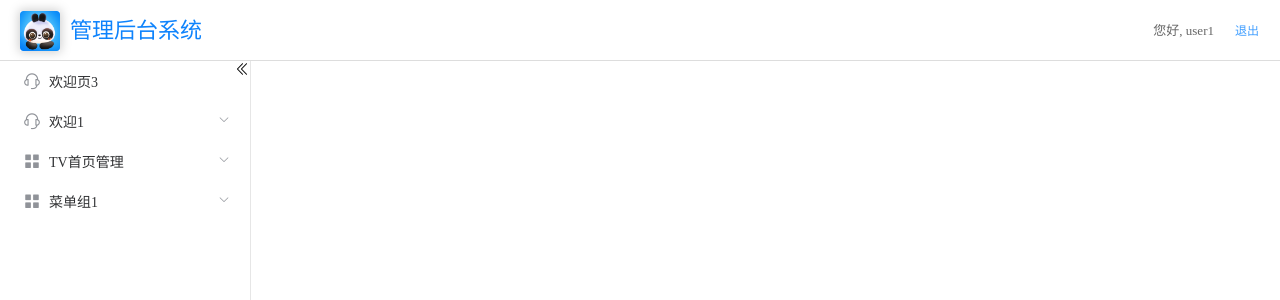
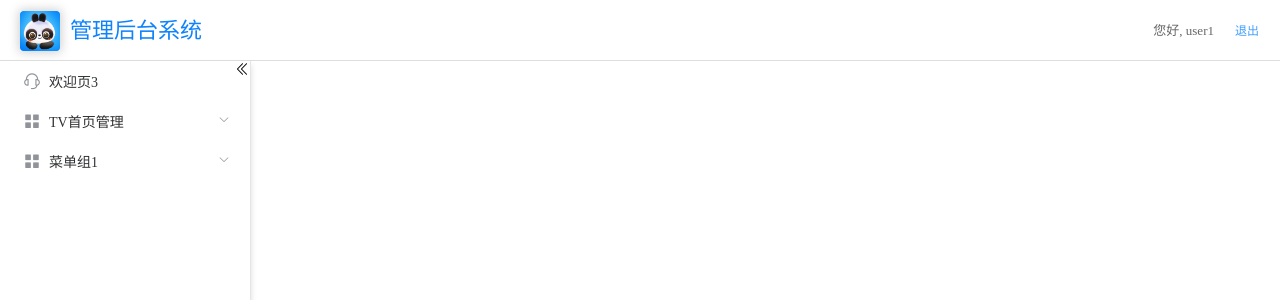
Before and after one commit to HomeEmail/element-superAdmin, a Vue app: page /wc in a window 1280 px wide. Shown: the top 300 px of the page. Built offline with nearby package versions, Linux system fonts and the light colour scheme.

Commit message:
路由组件可以缓存

```diff
--- a/src/components/Home.vue
+++ b/src/components/Home.vue
@@ -21,7 +21,7 @@
       <div class="asideCollapseBtLine" @click="collapseBtClick"><i :class="isCollapse ? 'el-icon-d-arrow-right' : 'el-icon-d-arrow-left'"></i></div> <!-- el-icon-d-arrow-right -->
     </div>
     <div class="mainBox" :style="mainBoxCss">
-      <router-view></router-view>
+      <keep-alive :include="cacheRoutes"><router-view></router-view></keep-alive>
     </div>
   </div>
 
@@ -59,6 +59,22 @@
         return {
           left:this.asideWidth+'px',
         };
+      },
+      cacheRoutes(){
+        let ary=[];
+        let tempFn=(a)=>{
+          a.forEach((v,i)=>{
+            if(!!v.meta&&!!v.meta.needCache){
+              !!v.name&&ary.push(v.name);
+            }
+            if(!!v.children&&v.children.length>0){
+              tempFn(v.children);
+            }
+          });
+        };
+        tempFn(this.routes);
+        console.log('cacheRoutes',ary);
+        return ary;
       },
     },
     components:{
@@ -131,6 +147,7 @@
       white-space: nowrap;
       .submenuTitle{
         padding-left: 64px;
+        display: none;
       }
     }
     .el-submenu__icon-arrow {
@@ -181,6 +198,8 @@
     position: relative;
     z-index: 2;
     overflow:auto;
+    transition: all 300ms;
+    box-shadow: 0px 4px 6px 0px #dddddd;
   }
   .mainBox{
     overflow:auto;
@@ -190,6 +209,7 @@
     right: 0px;
     top:0px;
     z-index: 1;
+    transition: all 300ms;
   }
   .el-menu{
     border-right:0px;
--- a/src/components/contentRouter.vue
+++ b/src/components/contentRouter.vue
@@ -1,3 +1,33 @@
 <template>
-  <router-view></router-view>
+  <keep-alive :include="cacheRoutes"><router-view></router-view></keep-alive>
 </template>
+<script>
+import routesConfig from '@/router/config.js';
+export default {
+  name:'contentRouter',
+  data() {
+    return {
+      routes:routesConfig,
+    }
+  },
+  computed: {
+    cacheRoutes(){
+      let ary=[];
+      let tempFn=(a)=>{
+        a.forEach((v,i)=>{
+          if(!!v.meta&&!!v.meta.needCache){
+            !!v.name&&ary.push(v.name);
+          }
+          if(!!v.children&&v.children.length>0){
+            tempFn(v.children);
+          }
+        });
+      };
+      tempFn(this.routes);
+      console.log('cacheRoutes',ary);
+      return ary;
+    },
+  },
+
+}
+</script>
--- a/src/router/config.js
+++ b/src/router/config.js
@@ -13,7 +13,6 @@ export default [
       icon:'el-icon-service',
       hideAtAsideMenu:true,
       hideAtBreadcrumbsNav:true,
-      needCache:true,
       hideAtTabNav:true,
     },
     children: [
@@ -24,39 +23,6 @@ export default [
         meta:{
           title:'欢迎页3',
           icon:'el-icon-service',
-        },
-      },
-    ],
-  },
-  {
-    path: '/home1',
-    component: Home,//这有个router-view,孩子节点才生效
-    name:'home1',
-    meta:{
-      title:'欢迎1',
-      icon:'el-icon-service',
-      hideAtAsideMenu:false,
-      hideAtBreadcrumbsNav:true,
-      needCache:true,
-      hideAtTabNav:true,
-    },
-    children: [
-      {
-        path:'/welcome1',
-        component:()=>import('@/view/welcome'),
-        name:'welcome1',
-        meta:{
-          title:'欢迎页1',
-          //icon:'el-icon-service',
-        },
-      },
-      {
-        path:'/welcome2',
-        component:()=>import('@/view/welcome'),
-        name:'welcome2',
-        meta:{
-          title:'欢迎页2',
-          //icon:'el-icon-service',
         },
       },
     ],
@@ -103,6 +69,7 @@ export default [
         name:'test1',
         meta:{
           title:'测试页1测试页1测试页1测试页1测试页1',
+          needCache:true,
         },
       },
 
@@ -125,18 +92,20 @@ export default [
       {
         component:contentRouter,
         path:'/contentRouter44',
-        name:'contentRouter44',
+        name:'contentRouter',//contentRouter组件下有孩子的，这个层级的name要和组件contentRouter里的name一样，这样孩子的缓冲打开才能生效
         meta:{
           title:'小学欧迪芬',
           icon:'el-icon-service',
+          needCache:true,
         },
         children: [
           {
             path:'/welcome4',
             component:()=>import('@/view/welcome'),
-            name:'welcome4',
+            name:'welcome', //如打开里缓存 name 要和组件里的name一样才能缓存
             meta:{
               title:'欢迎页4欢迎页4欢迎页4欢迎页4欢迎页4',
+              needCache:true,
               //icon:'el-icon-service',
             },
           },
--- a/src/view/test/test1.vue
+++ b/src/view/test/test1.vue
@@ -6,14 +6,24 @@
 
 <script>
 
-
   export default {
     name: 'test1',
+    created() {
+      console.log('test1 created');
+    },
+    mounted() {
+      console.log('test1 mounted');
+    },
+    activated() {
+      console.log('test1 activated');
+    },
+    deactivated() {
+      console.log('test1 deactivated');
+    },
+    destroyed() {
+      console.log('test1 destroyed');
+    },
     methods: {
-      handleExit(index, row) {
-        console.log(index, row);
-        this.$router.push('/Login')
-      }
     },
     watch: {
       '$route': function (to, from) {
--- a/src/view/welcome.vue
+++ b/src/view/welcome.vue
@@ -13,34 +13,35 @@
     name: 'welcome',
     data(){
       return {
-        userName:'',
+        userName:'sfdfssd',
         dateStr:''
       }
     },
-    methods: {
-      handleExit(index, row) {
-        // console.log(index, row);
-        // this.$router.push('/Login')
-      }
+
+    created() {
+      console.log('welcome created');
+    },
+    mounted() {
+      console.log('welcome mounted');
+
+      this.dateStr=new Date();
+    },
+    activated() {
+      console.log('welcome activated');
+    },
+    deactivated() {
+      console.log('welcome deactivated');
+    },
+    destroyed() {
+      console.log('welcome destroyed');
     },
     watch: {
       '$route': function (to, from) {
 
       }
     },
-    mounted(){
-
+    methods: {
     },
-    created(){
-      this.userName=this.$store.state.userInfo.userName;
-      this.dateStr=new Date();
-    },
-    activated(){
-
-    },
-    destroyed(){
-
-    }
   }
 </script>
 
```
